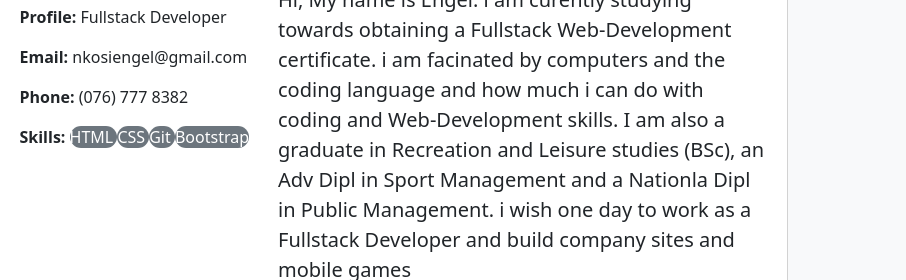
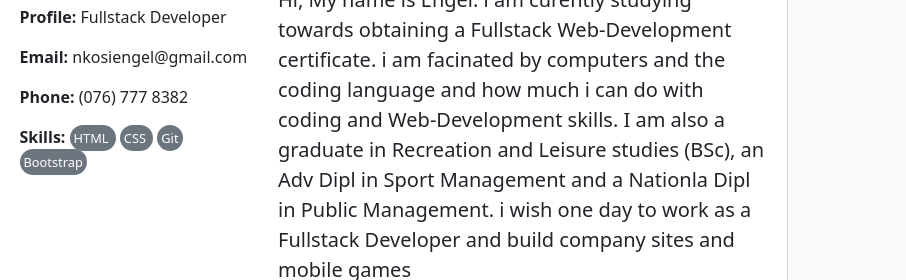
Before and after one commit to PhindileEngel/Bootsrap-Potfolio, a plain HTML site: page index.html in a window 1280 px wide. Shown: the part 940-1220 px from the top of the page, 374-1280 px from the left. Drawn offline with nearby package versions, Linux system fonts and the light colour scheme.

Commit message:
modified files

```diff
--- a/index.html
+++ b/index.html
@@ -58,10 +58,10 @@
         <p><strong> Email: </strong>nkosiengel@gmail.com </p>
         <p> <strong>Phone: </strong> (076) 777 8382</p>
         <p> <strong> Skills: </strong>
-    <span class="bage rounded-pill bg-secondary text-white"> HTML </span >
-    <span class="bage rounded-pill bg-secondary text-white "> CSS </span>
-    <span class="bage rounded-pill bg-secondary text-white "> Git </span>
-    <span class="bage rounded-pill bg-secondary text-white "> Bootstrap </span>
+    <span class="skills bage rounded-pill bg-secondary text-white me-1 p-1"> HTML </span >
+    <span class="skills bage rounded-pill bg-secondary text-white me-1 p-1"> CSS </span>
+    <span class="skills bage rounded-pill bg-secondary text-white me-1 p-1"> Git </span>
+    <span class="skills bage rounded-pill bg-secondary text-white me-1 p-1"> Bootstrap </span>
     <!-- <span class="bage  rounded-pill bg-secondary text-white "> Firebase </span>
     <span class="bage rounded-pill   bg-secondary text-white "> OOP </span>
     <span class="bage rounded-pill bg-secondary text-white "> ReactJS </span>
@@ -96,7 +96,7 @@
         <div class="card-body">
           <h5 class=" card-tittle"> Tesla Landing Page </h5>
           <p class=" card-text"> Built with HTML & CSS </p>
-          <a href=" https://tesla-landingpage-cloned.netlify.app/" target="_blank" class="btn btn-primary"> View Website </a>
+          <a href="https://tesla-landingpage-cloned.netlify.app/" target="_blank" class="btn btn-primary"> View Website </a>
           <a href=" https://github.com/PhindileEngel/zaio-git-tesla" target="_blank" class="btn btn-outline-dark"><i class="bi bi-code-slash"></i> </a>
         </div>
       </div>
@@ -108,12 +108,11 @@
         <div class="card-body">
           <h5 class=" card-tittle"> YouTube Clone </h5>
           <p class=" card-text"> Built with HTML & CSS </p>
-          <a href="https://engel-cloned-youtube.netlify.app/" target="_blank" class="btn btn-primary"> View Website </a>
+          <a href="https://engel-cloned-youtube.netlify.app" target="_blank" class="btn btn-primary"> View Website </a>
           <a href="https://github.com/PhindileEngel/engel-cloned-youtube" target="_blank" class="btn btn-outline-dark"><i class="bi bi-code-slash"></i> </a>
         </div>
       </div>
      </div>
-
 
      <div class="col-md-4 mt-3">
       <div class="card">
@@ -121,8 +120,8 @@
         <div class="card-body">
           <h5 class=" card-tittle"> Netflix Clone </h5>
           <p class=" card-text"> Built with HTML & CSS </p>
-          <a href=" https://zaio-netflix.netlify.app/" target="_blank" class="btn btn-primary"> View Website </a>
-          <a href=" https://github.com/PhindileEngel/netflix.zaio" target="_blank" class="btn btn-outline-dark"><i class="bi bi-code-slash"></i> </a>
+          <a href="https://zaio-netflix.netlify.app/" target="_blank" class="btn btn-primary"> View Website </a>
+          <a href=" https://github.com/PhindileEngel/netflix-zaio-clone" target="_blank" class="btn btn-outline-dark"><i class="bi bi-code-slash"></i> </a>
         </div>
       </div>
      </div>
@@ -133,12 +132,11 @@
         <div class="card-body">
           <h5 class=" card-tittle"> Twitter Clone </h5>
           <p class=" card-text"> Built with HTML & CSS </p>
-          <a href="https://zaio-twitter.netlify.app/" target="_blank" class="btn btn-primary"> View Website </a>
+          <a href="https://twitter-cloned-zaio.netlify.app" target="_blank" class="btn btn-primary"> View Website </a>
           <a href=" https://github.com/PhindileEngel/Twitter-clone" target="_blank" class="btn btn-outline-dark"><i class="bi bi-code-slash"></i> </a>
         </div>
       </div>
      </div>
-
 
      <div class="col-md-4 mt-3">
       <div class="card">
@@ -151,7 +149,6 @@
         </div>
       </div>
      </div>
-
 
      <div class="col-md-4 mt-3">
       <div class="card">
--- a/style.css
+++ b/style.css
@@ -61,3 +61,6 @@ z-index: 1;
   opacity: 80%;
   transition: all 0.5s;
 }
+.skills{
+  font-size: .8rem;
+}
```
